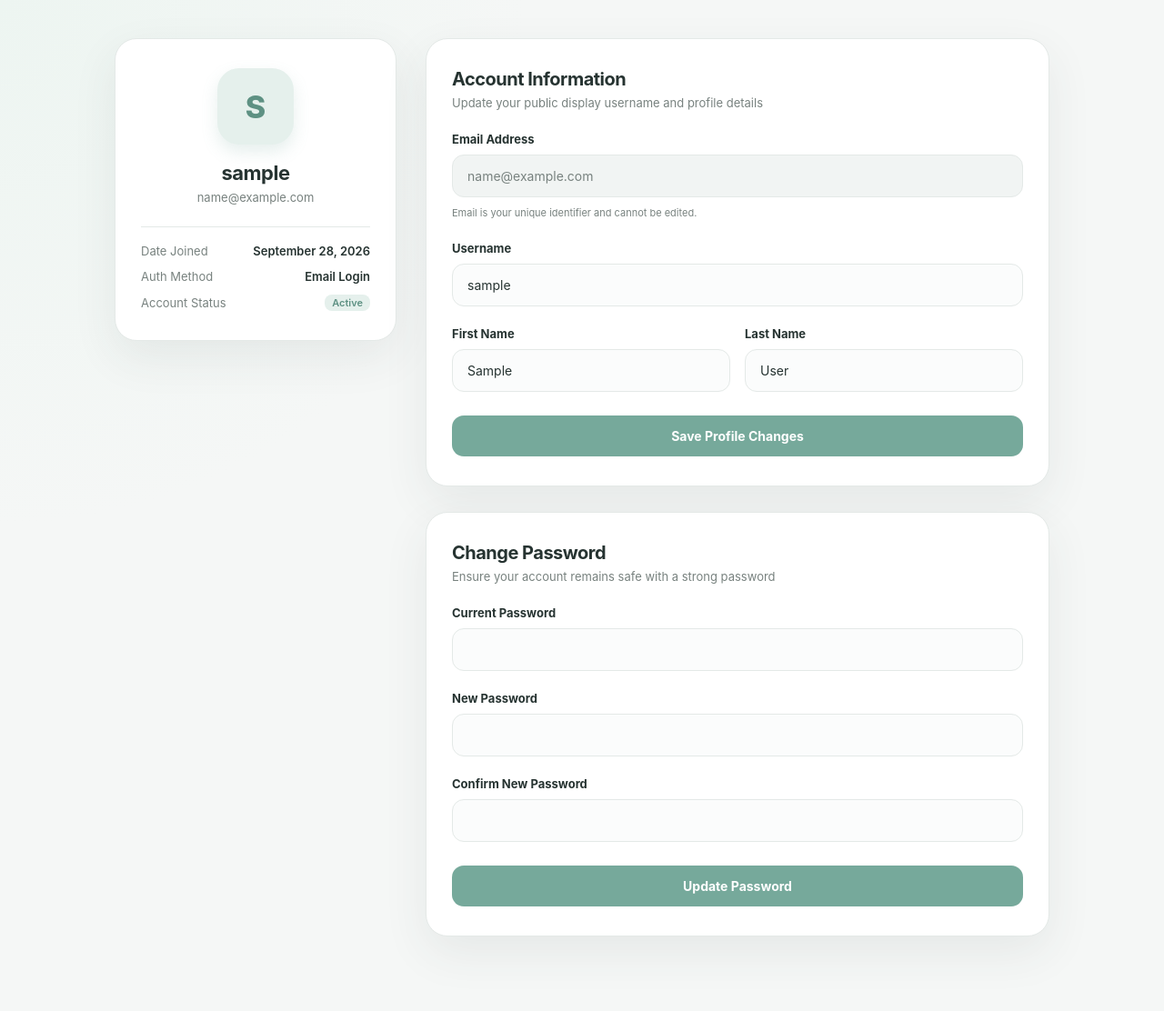
After one commit to tramohammadi/task_management, a Django app: page /profile/ in a window 1280 px wide. The commit adds this page. Shown: the whole page at 91% size. Run offline with Django 5.2, Linux system fonts and the light colour scheme; the visitor is signed in with stand-in values (Sample User, id 1).

Commit message:
Added porofile section.

```diff
--- a/taskflow/forms.py
+++ b/taskflow/forms.py
@@ -241,3 +241,22 @@ class PersonalTaskForm(forms.ModelForm):
         if user and not self.instance.pk:
             self.instance.personal_owner = user
             self.instance.assigned_to = user
+
+class UserProfileUpdateForm(forms.ModelForm):
+    class Meta:
+        model = User
+        fields = ["username", "first_name", "last_name"]
+        widgets = {
+            "username": forms.TextInput(attrs={"class": "form-control", "placeholder": "Username"}),
+            "first_name": forms.TextInput(attrs={"class": "form-control", "placeholder": "First name"}),
+            "last_name": forms.TextInput(attrs={"class": "form-control", "placeholder": "Last name"}),
+        }
+
+    def clean_username(self):
+        username = self.cleaned_data.get("username", "").strip()
+        if len(username) < 3:
+            raise forms.ValidationError("Username must be at least 3 characters long.")
+        existing = User.objects.filter(username=username).exclude(pk=self.instance.pk).exists()
+        if existing:
+            raise forms.ValidationError("This username is already taken.")
+        return username
--- /dev/null
+++ b/taskflow/templates/profile.html
@@ -0,0 +1,279 @@
+{% extends "base.html" %}
+
+{% block title %}Profile Settings - TaskFlow{% endblock %}
+
+{% block content %}
+<div class="profile-page-wrapper">
+    <div class="profile-layout">
+
+        <!-- ستون چپ: کارت اطلاعات حساب کاربری -->
+        <aside class="profile-summary-card">
+            <div class="profile-avatar">
+                {{ request.user.username|first|upper }}
+            </div>
+
+            <h2 class="profile-username">{{ request.user.username }}</h2>
+            <span class="profile-email-badge">{{ request.user.email }}</span>
+
+            <div class="profile-meta-list">
+                <div class="meta-item">
+                    <span class="meta-label">Date Joined</span>
+                    <span class="meta-value">{{ request.user.date_joined|date:"F j, Y" }}</span>
+                </div>
+                <div class="meta-item">
+                    <span class="meta-label">Auth Method</span>
+                    <span class="meta-value">Email Login</span>
+                </div>
+                <div class="meta-item">
+                    <span class="meta-label">Account Status</span>
+                    <span class="meta-value status-active">Active</span>
+                </div>
+            </div>
+        </aside>
+
+        <!-- ستون راست: فرم‌های ویرایش اطلاعات و تغییر پسورد -->
+        <div class="profile-forms-column">
+
+            <!-- فرم ویرایش مشخصات فردی -->
+            <div class="settings-card">
+                <div class="card-heading">
+                    <h3>Account Information</h3>
+                    <p>Update your public display username and profile details</p>
+                </div>
+
+                <form method="post" action="{% url 'profile' %}" class="auth-form">
+                    {% csrf_token %}
+                    <input type="hidden" name="update_profile" value="1">
+
+                    <div class="form-group">
+                        <label>Email Address</label>
+                        <input type="text" value="{{ request.user.email }}" disabled class="input-disabled">
+                        <span class="field-hint">Email is your unique identifier and cannot be edited.</span>
+                    </div>
+
+                    <div class="form-group">
+                        <label for="{{ profile_form.username.id_for_label }}">Username</label>
+                        {{ profile_form.username }}
+                        {% if profile_form.username.errors %}
+                            <span class="field-error">{{ profile_form.username.errors.0 }}</span>
+                        {% endif %}
+                    </div>
+
+                    <div class="form-row-2">
+                        <div class="form-group">
+                            <label for="{{ profile_form.first_name.id_for_label }}">First Name</label>
+                            {{ profile_form.first_name }}
+                        </div>
+                        <div class="form-group">
+                            <label for="{{ profile_form.last_name.id_for_label }}">Last Name</label>
+                            {{ profile_form.last_name }}
+                        </div>
+                    </div>
+
+                    <button type="submit" class="primary-button">
+                        Save Profile Changes
+                    </button>
+                </form>
+            </div>
+
+            <!-- فرم تغییر رمز عبور -->
+            <div class="settings-card">
+                <div class="card-heading">
+                    <h3>Change Password</h3>
+                    <p>Ensure your account remains safe with a strong password</p>
+                </div>
+
+                <form method="post" action="{% url 'password-change' %}" class="auth-form">
+                    {% csrf_token %}
+
+                    <div class="form-group">
+                        <label for="{{ password_form.old_password.id_for_label }}">Current Password</label>
+                        {{ password_form.old_password }}
+                        {% if password_form.old_password.errors %}
+                            <span class="field-error">{{ password_form.old_password.errors.0 }}</span>
+                        {% endif %}
+                    </div>
+
+                    <div class="form-group">
+                        <label for="{{ password_form.new_password1.id_for_label }}">New Password</label>
+                        {{ password_form.new_password1 }}
+                        {% if password_form.new_password1.errors %}
+                            <span class="field-error">{{ password_form.new_password1.errors.0 }}</span>
+                        {% endif %}
+                    </div>
+
+                    <div class="form-group">
+                        <label for="{{ password_form.new_password2.id_for_label }}">Confirm New Password</label>
+                        {{ password_form.new_password2 }}
+                        {% if password_form.new_password2.errors %}
+                            <span class="field-error">{{ password_form.new_password2.errors.0 }}</span>
+                        {% endif %}
+                    </div>
+
+                    <button type="submit" class="primary-button">
+                        Update Password
+                    </button>
+                </form>
+            </div>
+
+        </div>
+
+    </div>
+</div>
+
+<style>
+.profile-page-wrapper {
+    max-width: 1060px;
+    margin: 10px auto;
+    padding: 0 16px 40px;
+}
+
+.profile-layout {
+    display: grid;
+    grid-template-columns: 310px 1fr;
+    gap: 32px;
+    align-items: start;
+}
+
+.profile-summary-card,
+.settings-card {
+    background-color: var(--surface);
+    border: 1px solid var(--border);
+    border-radius: 24px;
+    padding: 32px 28px;
+    box-shadow: var(--shadow);
+}
+
+.profile-summary-card {
+    display: flex;
+    flex-direction: column;
+    align-items: center;
+    text-align: center;
+}
+
+.profile-avatar {
+    width: 84px;
+    height: 84px;
+    border-radius: 24px;
+    background-color: var(--soft-green);
+    color: var(--primary-dark);
+    font-size: 34px;
+    font-weight: 800;
+    display: grid;
+    place-items: center;
+    margin-bottom: 18px;
+    box-shadow: 0 8px 18px rgba(118, 169, 155, 0.18);
+}
+
+.profile-username {
+    margin: 0 0 6px;
+    font-size: 22px;
+    letter-spacing: -0.5px;
+    color: var(--text-primary);
+}
+
+.profile-email-badge {
+    color: var(--text-secondary);
+    font-size: 13px;
+    word-break: break-all;
+    margin-bottom: 24px;
+}
+
+.profile-meta-list {
+    width: 100%;
+    border-top: 1px solid var(--border);
+    padding-top: 18px;
+    display: flex;
+    flex-direction: column;
+    gap: 12px;
+    text-align: left;
+}
+
+.meta-item {
+    display: flex;
+    justify-content: space-between;
+    align-items: center;
+    font-size: 13px;
+}
+
+.meta-label {
+    color: var(--text-secondary);
+}
+
+.meta-value {
+    color: var(--text-primary);
+    font-weight: 600;
+}
+
+.status-active {
+    color: var(--primary-dark);
+    background-color: var(--soft-green);
+    padding: 2px 8px;
+    border-radius: 8px;
+    font-size: 11px;
+}
+
+.profile-forms-column {
+    display: flex;
+    flex-direction: column;
+    gap: 28px;
+}
+
+.card-heading {
+    margin-bottom: 24px;
+}
+
+.card-heading h3 {
+    margin: 0 0 6px;
+    font-size: 20px;
+    letter-spacing: -0.5px;
+    color: var(--text-primary);
+}
+
+.card-heading p {
+    margin: 0;
+    color: var(--text-secondary);
+    font-size: 13px;
+}
+
+.form-row-2 {
+    display: grid;
+    grid-template-columns: 1fr 1fr;
+    gap: 16px;
+}
+
+.input-disabled {
+    background-color: #f1f4f3 !important;
+    color: var(--text-secondary) !important;
+    cursor: not-allowed;
+    border-color: var(--border);
+}
+
+@media (max-width: 860px) {
+    .profile-layout {
+        grid-template-columns: 1fr;
+        gap: 24px;
+    }
+
+    .form-row-2 {
+        grid-template-columns: 1fr;
+    }
+}
+</style>
+
+<script>
+document.addEventListener("DOMContentLoaded", function() {
+    // جلوگیری از فوکوس خودکار روی اینپوت‌های پسورد هنگام لود صفحه
+    const passwordInputs = document.querySelectorAll('input[type="password"]');
+    passwordInputs.forEach(input => {
+        input.removeAttribute('autofocus');
+    });
+
+    // اگر فرم پروفایل خطا داشت، اسکرول کن به بالای صفحه (روی فرم پروفایل)
+    {% if profile_form.errors %}
+        window.scrollTo({ top: 0, behavior: 'smooth' });
+    {% endif %}
+});
+</script>
+
+{% endblock %}
--- a/taskflow/urls.py
+++ b/taskflow/urls.py
@@ -1,8 +1,6 @@
 from django.contrib.auth import views as auth_views
 from django.urls import path
 from . import views
-
-# urls.py
 
 urlpatterns = [
     path("", views.CustomLoginView.as_view(), name="home"),
@@ -49,4 +47,6 @@ urlpatterns = [
 
     path("<int:project_id>/tasks/<int:task_id>/claim/", views.project_task_claim,name="project-task-claim"),
 
+    path("profile/", views.profile_view, name="profile"),
+    path("profile/password/", views.change_password_view, name="password-change"),
 ]
--- a/taskflow/views.py
+++ b/taskflow/views.py
@@ -13,9 +13,12 @@ from django.http import JsonResponse
 from django.views.decorators.http import require_POST
 from .ai.service import generate_task_suggestions
 import json
+from django.contrib.auth import update_session_auth_hash
+from django.contrib.auth.forms import PasswordChangeForm
 
+from django.shortcuts import redirect, render
 from .models import Project, Task, ProjectMembership, Notification
-from .forms import RegisterForm, ProjectForm, AddMemberForm, UpdateMemberRoleForm, ProjectTaskForm,PersonalTaskForm
+from .forms import RegisterForm, ProjectForm, AddMemberForm, UpdateMemberRoleForm, ProjectTaskForm,PersonalTaskForm, UserProfileUpdateForm
 
 
 class CustomLoginView(auth_views.LoginView):
@@ -379,14 +382,30 @@ def project_update_member_role(request, project_id, membership_id):
         messages.error(request, "Owner role cannot be changed.")
         return redirect("project-detail", project_id=project.id)
 
+    old_role = membership.role
+    old_role_display = membership.get_role_display()
+
     form = UpdateMemberRoleForm(request.POST, instance=membership)
     if form.is_valid():
-        form.save()
-        messages.success(request, f"Role for {membership.user.username} updated.")
+        membership = form.save()
+        new_role = membership.role
+        new_role_display = membership.get_role_display()
+
+        if old_role != new_role and membership.user != request.user:
+            Notification.objects.create(
+                user=membership.user,
+                message=(
+                    f"Your role in project '{project.title}' was changed "
+                    f"from {old_role_display} to {new_role_display}."
+                ),
+            )
+
+        messages.success(request, f"Role for {membership.user.username} updated to {new_role_display}.")
     else:
         messages.error(request, "Invalid role selected.")
 
     return redirect("project-detail", project_id=project.id)
+
 
 
 def get_project_role(user, project):
@@ -1169,13 +1188,48 @@ def performance_report(request):
     context = {
         "personal_metrics": personal_metrics,
         "project_reports": project_reports,
-
         "report_period": report_period,
         "report_period_label": report_period_label,
     }
 
-    return render(
-        request,
-        "reports/performance_report.html",
-        context,
-    )
+    return render(request,"reports/performance_report.html",context,)
+
+@login_required
+def profile_view(request):
+    user = request.user
+
+    if request.method == "POST" and "update_profile" in request.POST:
+        profile_form = UserProfileUpdateForm(request.POST, instance=user)
+        if profile_form.is_valid():
+            profile_form.save()
+            messages.success(request, "Your profile has been updated successfully.")
+            return redirect("profile")
+    else:
+        profile_form = UserProfileUpdateForm(instance=user)
+
+    password_form = PasswordChangeForm(user=user)
+    if "old_password" in password_form.fields:
+        password_form.fields["old_password"].widget.attrs.pop("autofocus", None)
+
+    return render(request, "profile.html",{"profile_form": profile_form,"password_form": password_form,},)
+
+
+@login_required
+def change_password_view(request):
+    if request.method == "POST":
+        form = PasswordChangeForm(user=request.user, data=request.POST)
+        if form.is_valid():
+            user = form.save()
+            update_session_auth_hash(request, user)
+            messages.success(request, "Your password was successfully updated!")
+            return redirect("profile")
+        else:
+            return render(
+                request,"profile.html",{
+                    "profile_form": UserProfileUpdateForm(instance=request.user),
+                    "password_form": form,
+                    "password_error": True,
+                },
+            )
+
+    return redirect("profile")
```
Also changed, not shown: taskflow/templates/includes/sidebar.html (+7 -4 lines).
